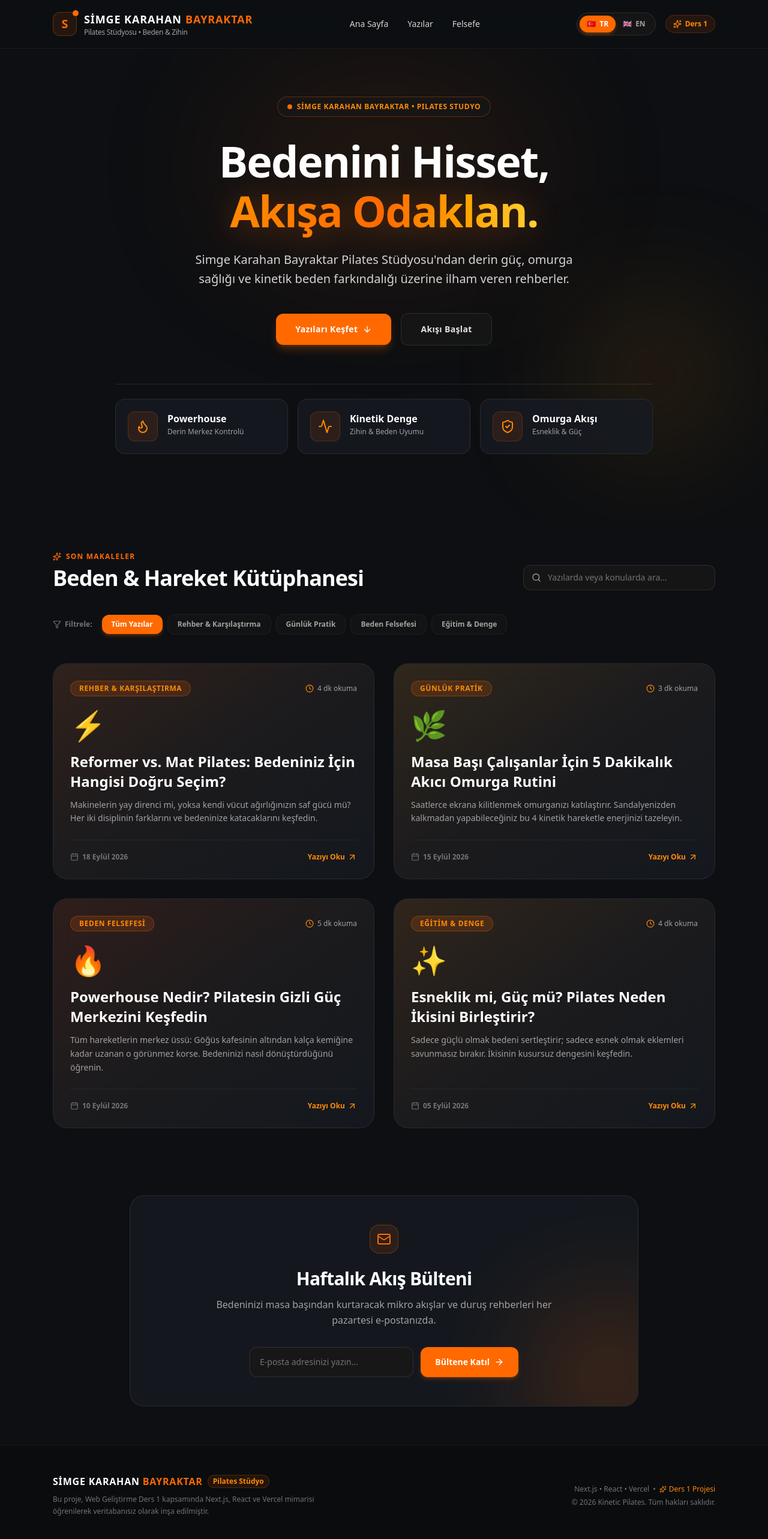
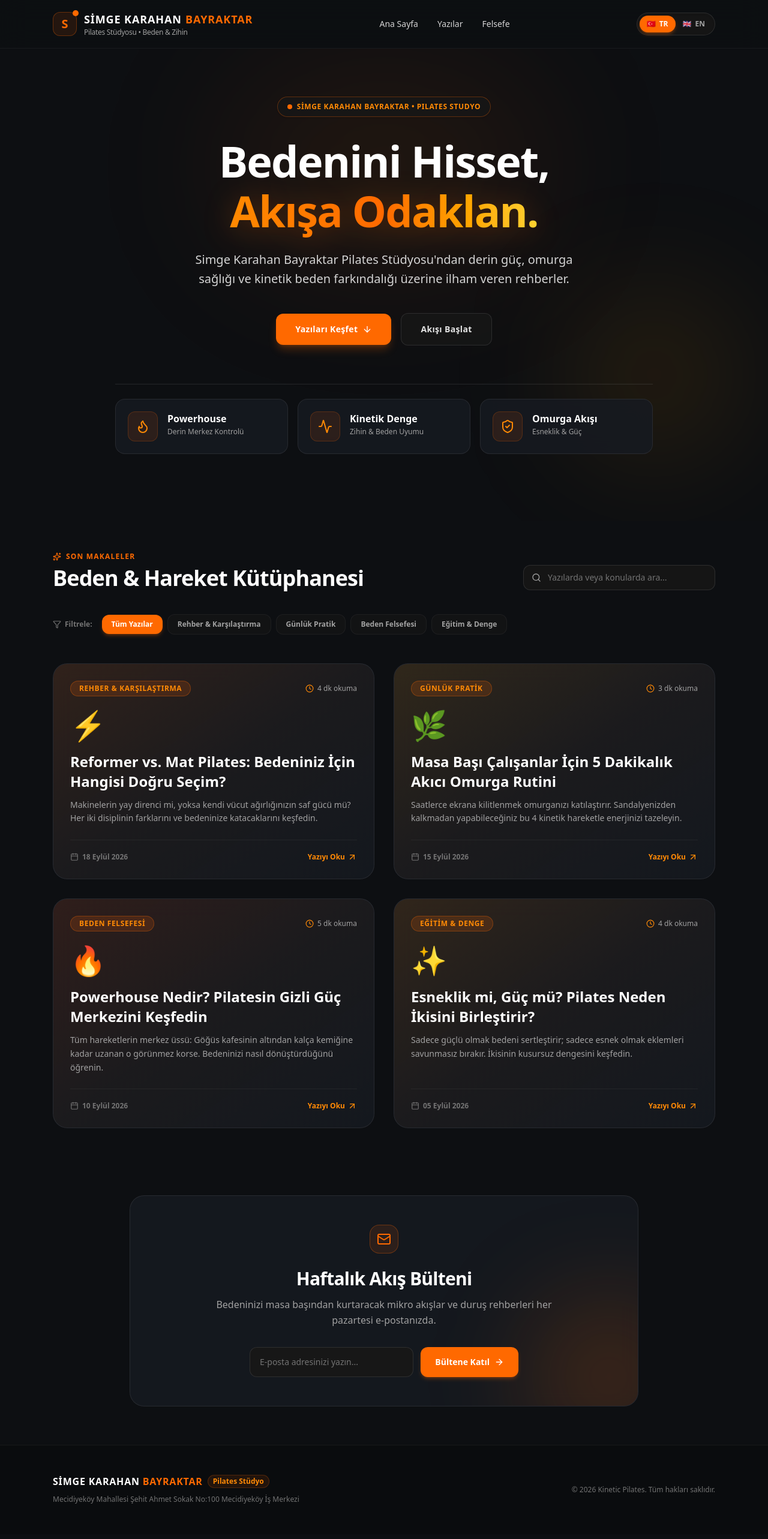
Before and after one commit to SUYANIK57/pilates-blog, a Next.js app: page / in a window 1280 px wide. Shown: the top 2566 px of the page at 60% size. Built offline with nearby package versions, Linux system fonts and the light colour scheme.

Commit message:
refactor: studyo adresi eklendi ve egitim rozetleri kaldirildi

```diff
--- a/src/components/Footer.tsx
+++ b/src/components/Footer.tsx
@@ -24,14 +24,7 @@ export default function Footer() {
           </p>
         </div>
 
-        <div className="flex flex-col items-center md:items-end text-neutral-500 text-xs gap-1.5">
-          <div className="flex items-center gap-1.5">
-            <span>Next.js • React • Vercel</span>
-            <span>•</span>
-            <span className="flex items-center gap-1 text-orange-400">
-              <Sparkles className="w-3 h-3" /> Ders 1 Projesi
-            </span>
-          </div>
+        <div className="flex flex-col items-center md:items-end text-neutral-500 text-xs">
           <p>© {new Date().getFullYear()} Kinetic Pilates. {t.footer.rights}</p>
         </div>
       </div>
--- a/src/components/Navbar.tsx
+++ b/src/components/Navbar.tsx
@@ -82,12 +82,6 @@ export default function Navbar() {
               <span>EN</span>
             </button>
           </div>
-
-          {/* Lesson 1 pill */}
-          <div className="hidden sm:flex items-center gap-1.5 px-3 py-1.5 rounded-full bg-orange-500/10 border border-orange-500/20 text-orange-400 text-xs font-semibold">
-            <Sparkles className="w-3.5 h-3.5" />
-            <span>Ders 1</span>
-          </div>
         </div>
       </div>
     </header>
--- a/src/context/LanguageContext.tsx
+++ b/src/context/LanguageContext.tsx
@@ -104,7 +104,7 @@ const DICTIONARY: Record<Language, Dictionary> = {
       success: "Aramıza hoş geldiniz! İlk akış pazartesi sabahı kutunuzda.",
     },
     footer: {
-      note: "Bu proje, Web Geliştirme Ders 1 kapsamında Next.js, React ve Vercel mimarisi öğrenilerek veritabanısız olarak inşa edilmiştir.",
+      note: "Mecidiyeköy Mahallesi Şehit Ahmet Sokak No:100 Mecidiyeköy İş Merkezi",
       rights: "Tüm hakları saklıdır.",
     },
   },
@@ -156,7 +156,7 @@ const DICTIONARY: Record<Language, Dictionary> = {
       success: "Welcome aboard! Your first movement sequence arrives Monday.",
     },
     footer: {
-      note: "Built during Web Development Lesson 1 mastering Next.js, React, and Vercel architecture without a database.",
+      note: "Mecidiyeköy Mahallesi Şehit Ahmet Sokak No:100 Mecidiyeköy İş Merkezi, Istanbul",
       rights: "All rights reserved.",
     },
   },
```
